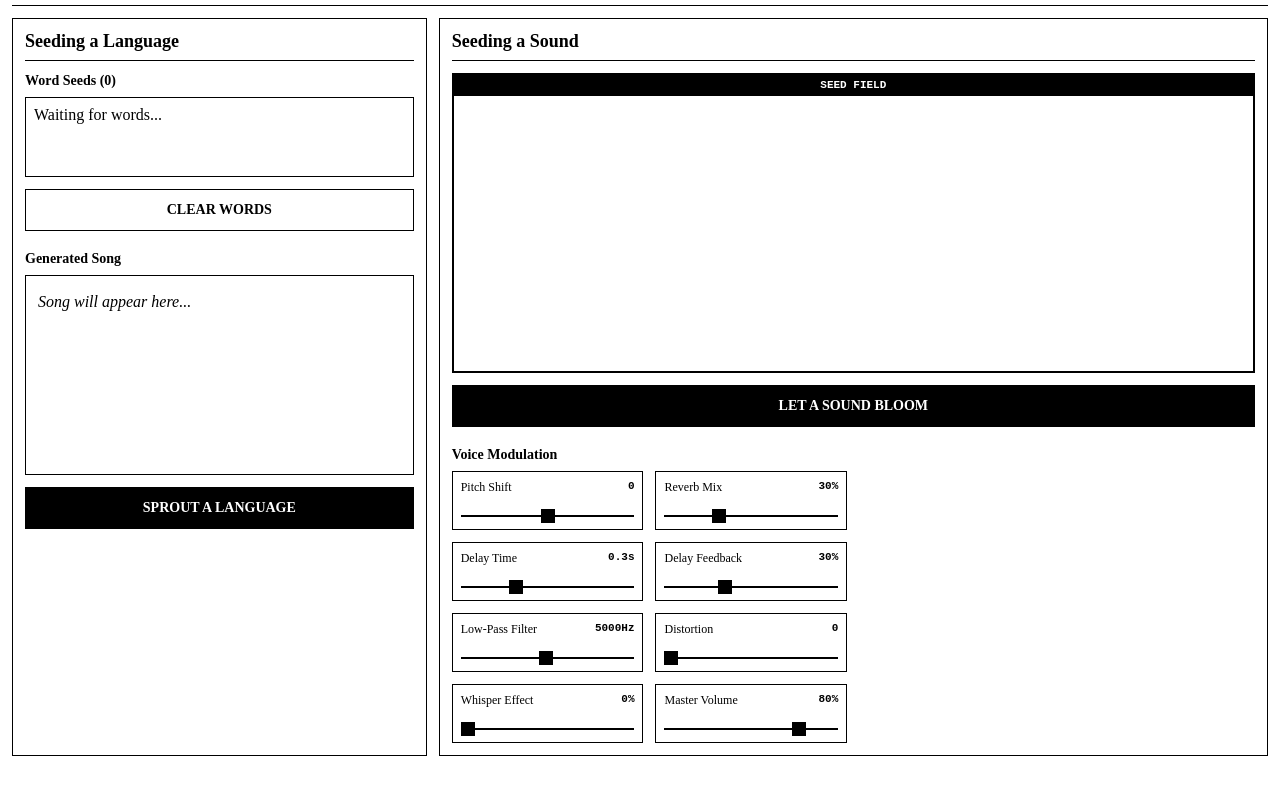
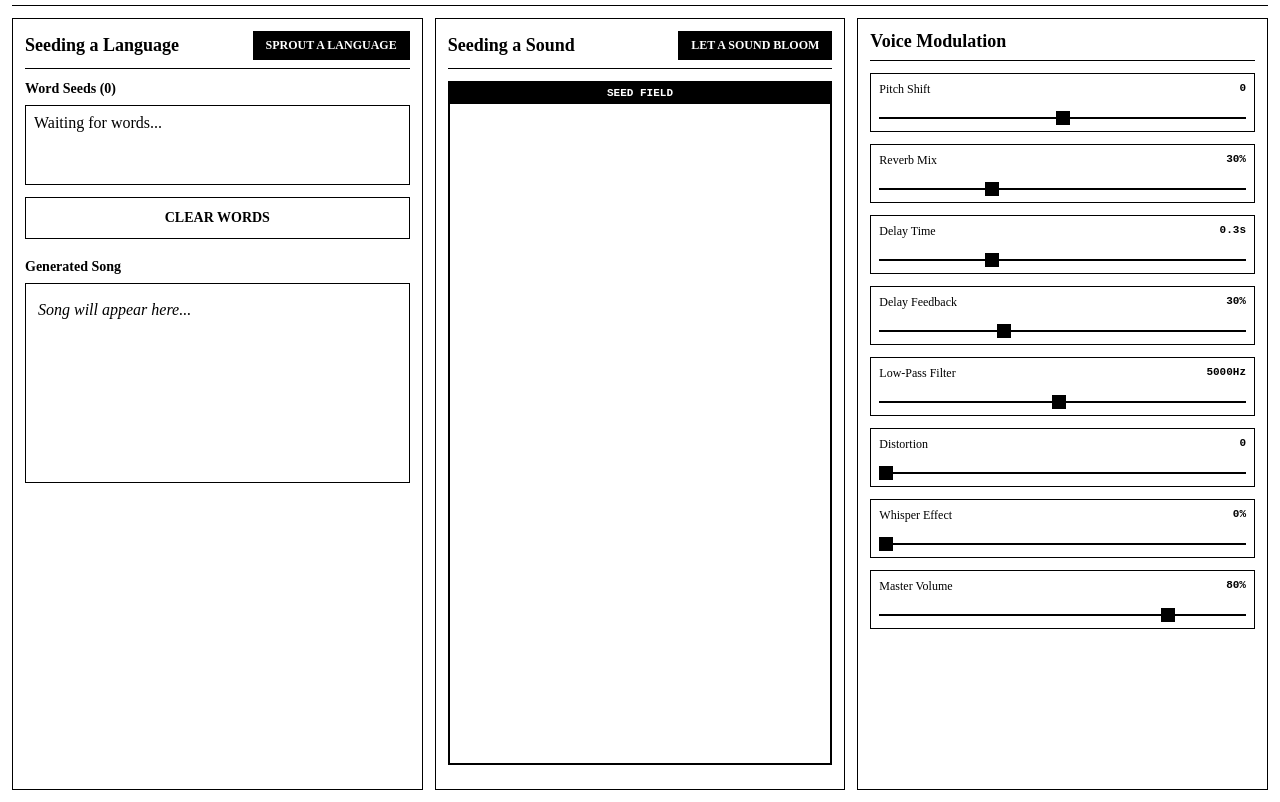
Before and after one commit to madihg/seed-your-voice, a website: page performer.html in a window 1280 px wide. Shown: the part 52-854 px from the top of the page. Before the commit the page ends 820 px from the top, so only its background shows below. Drawn offline with Linux system fonts and the light colour scheme; a script that the page names is missing.

Commit message:
Revert to 3-column layout with vertical seed field, buttons next to headers

```diff
--- a/performer.html
+++ b/performer.html
@@ -169,6 +169,16 @@
             margin: 0 0 12px 0;
             padding-bottom: 8px;
             border-bottom: 1px solid #000000;
+            display: flex;
+            justify-content: space-between;
+            align-items: center;
+        }
+
+        h2 button {
+            width: auto;
+            padding: 6px 12px;
+            font-size: 12px;
+            margin: 0;
         }
 
         h3 {
@@ -179,7 +189,7 @@
 
         .main-grid {
             display: grid;
-            grid-template-columns: 1fr 2fr;
+            grid-template-columns: 1fr 1fr 1fr;
             gap: 12px;
         }
 
@@ -269,7 +279,7 @@
         .seed-field {
             background: #FFFFFF;
             border: 2px solid #000000;
-            height: 300px;
+            aspect-ratio: 9/16;
             position: relative;
             margin-bottom: 12px;
         }
@@ -299,10 +309,10 @@
             transform: translate(-50%, -50%);
         }
 
-        /* Voice Controls - 2 Column Grid */
+        /* Voice Controls - Single Column */
         .voice-controls {
-            display: grid;
-            grid-template-columns: 1fr 1fr;
+            display: flex;
+            flex-direction: column;
             gap: 12px;
         }
 
@@ -371,9 +381,6 @@
         }
 
         @media (max-width: 768px) {
-            .voice-controls {
-                grid-template-columns: 1fr;
-            }
 
             .header {
                 flex-direction: column;
@@ -438,7 +445,10 @@ Each audience member can submit one word. The position of their click influences
     <div class="main-grid">
         <!-- Column 1: Seeding a Language -->
         <div class="panel">
-            <h2>Seeding a Language</h2>
+            <h2>
+                <span>Seeding a Language</span>
+                <button id="generateSongBtn">SPROUT A LANGUAGE</button>
+            </h2>
 
             <h3>Word Seeds (<span id="wordCount">0</span>)</h3>
             <div id="wordsContainer" class="words-container">
@@ -449,22 +459,24 @@ Each audience member can submit one word. The position of their click influences
 
             <h3>Generated Song</h3>
             <div id="songOutput">Song will appear here...</div>
-
-            <button id="generateSongBtn">SPROUT A LANGUAGE</button>
         </div>
 
-        <!-- Column 2: Seeding a Sound -->
+        <!-- Column 2: Seed Field -->
         <div class="panel">
-            <h2>Seeding a Sound</h2>
+            <h2>
+                <span>Seeding a Sound</span>
+                <button id="generateVoiceBtn">LET A SOUND BLOOM</button>
+            </h2>
 
             <div class="seed-field">
                 <h3>SEED FIELD</h3>
                 <div id="fieldScreen" class="field-screen"></div>
             </div>
+        </div>
 
-            <button id="generateVoiceBtn">LET A SOUND BLOOM</button>
-
-            <h3>Voice Modulation</h3>
+        <!-- Column 3: Voice Modulation -->
+        <div class="panel">
+            <h2>Voice Modulation</h2>
 
             <div class="voice-controls">
 
```
